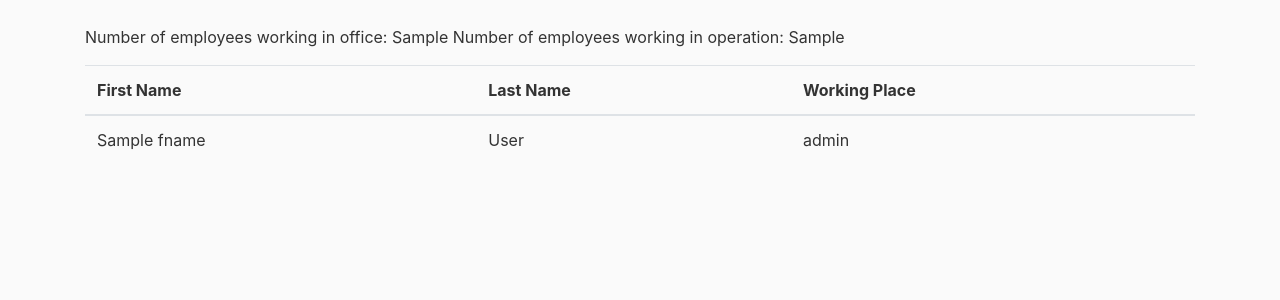
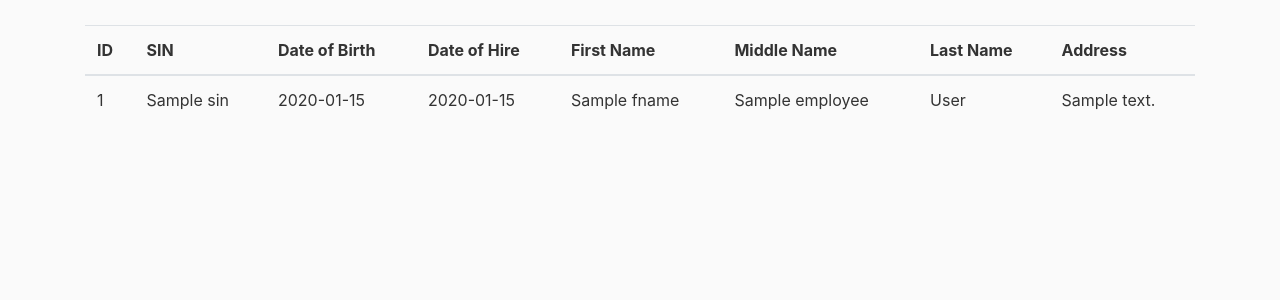
Before and after one commit to ShahramZaheri/cmpt354project, a Flask app: template flaskr/templates/employeeinfo.html in a window 1280 px wide. Shown: the part 56-356 px from the top of the page. Run offline with Flask 2, Linux system fonts and the light colour scheme; the template is opened without the code that fills it: most values are stand-ins (such as "Sample title", 1, 10 or a date in 2020); some libraries are stand-ins or nearby versions.

Commit message:
catching up

```diff
--- a/flaskr/__init__.py
+++ b/flaskr/__init__.py
@@ -94,20 +94,24 @@ def create_app(test_config=None):
                 conn = sqlite3.connect("instance/flaskr.sqlite")
                 conn.row_factory = dict_factory
                 cur = conn.cursor()
-                cur.execute('''SELECT * FROM employee''')
+                # display all the employees and thier info
+                cur.execute('''
+                        SELECT E.*
+                        FROM Operations O, Employee E
+                        WHERE O.ID = E.EmployeeID
+                               ''')
                 employees = cur.fetchall()
-                cur.execute('''SELECT employee_role, COUNT(*)
-                FROM employee
-                GROUP BY employee_role''')
+                '''
+                cur.execute('''#SELECT COUNT(*)  FROM Operations
+                ''')
                 number_of_employees = cur.fetchall()
-                #print(number_of_employees[0]['COUNT(*)'])
+                '''
+
+
                 conn.commit()
                 cur.close()
-                # return str(number_of_employees)
-                # return str(len(employees))
 
-                return render_template('employeeinfo.html', employees=employees,
-                number_of_employees=number_of_employees)
+                return render_template('employeeinfo.html', employees=employees)
 
 
         @app.route('/report/payroll', methods=['GET', 'POST'])
--- a/flaskr/db.py
+++ b/flaskr/db.py
@@ -25,7 +25,7 @@ def close_db(e=None):
 def init_db():
     db = get_db()
 
-    with current_app.open_resource('database.sql') as f:
+    with current_app.open_resource('Hungfung_1_final.sql') as f:
         db.executescript(f.read().decode('utf8'))
 
 
--- a/flaskr/templates/employeeinfo.html
+++ b/flaskr/templates/employeeinfo.html
@@ -1,26 +1,32 @@
 {% extends "layout.html" %}
 {% block content %}
 
-<p>
-    Number of employees working in office: {{number_of_employees[0]['COUNT(*)']}}
-    Number of employees working in operation: {{number_of_employees[1]['COUNT(*)']}}
 
-</p>
 <table class="table">
     <thead>
     <tr>
+        <th scope="col">ID</th>
+        <th scope="col">SIN</th>
+        <th scope="col">Date of Birth</th>
+        <th scope="col">Date of Hire</th>
         <th scope="col">First Name</th>
+        <th scope="col">Middle Name</th>
         <th scope="col">Last Name</th>
-        <th scope="col">Working Place</th>
+        <th scope="col">Address</th>
     </tr>
     </thead>
     <tbody>
     {% for employee in employees %}
         <tr>
             <!-- <th scope="row"></th> -->
-            <td>{{employee.fname}}</td>
-            <td>{{employee.lname}}</td>
-            <td>{{employee.employee_role}}</td>
+            <td>{{employee.EmployeeID}}</td>
+            <td>{{employee.SIN}}</td>
+            <td>{{employee.DateofBirth}}</td>
+            <td>{{employee.DateofHire}}</td>
+            <td>{{employee.Fname}}</td>
+            <td>{{employee.Mname}}</td>
+            <td>{{employee.Lname}}</td>
+            <td>{{employee.Address}}</td>
         </tr>
 
     {% endfor %}
```
Also changed, not shown: flaskr/database.sql (deleted, +0 -42 lines).
